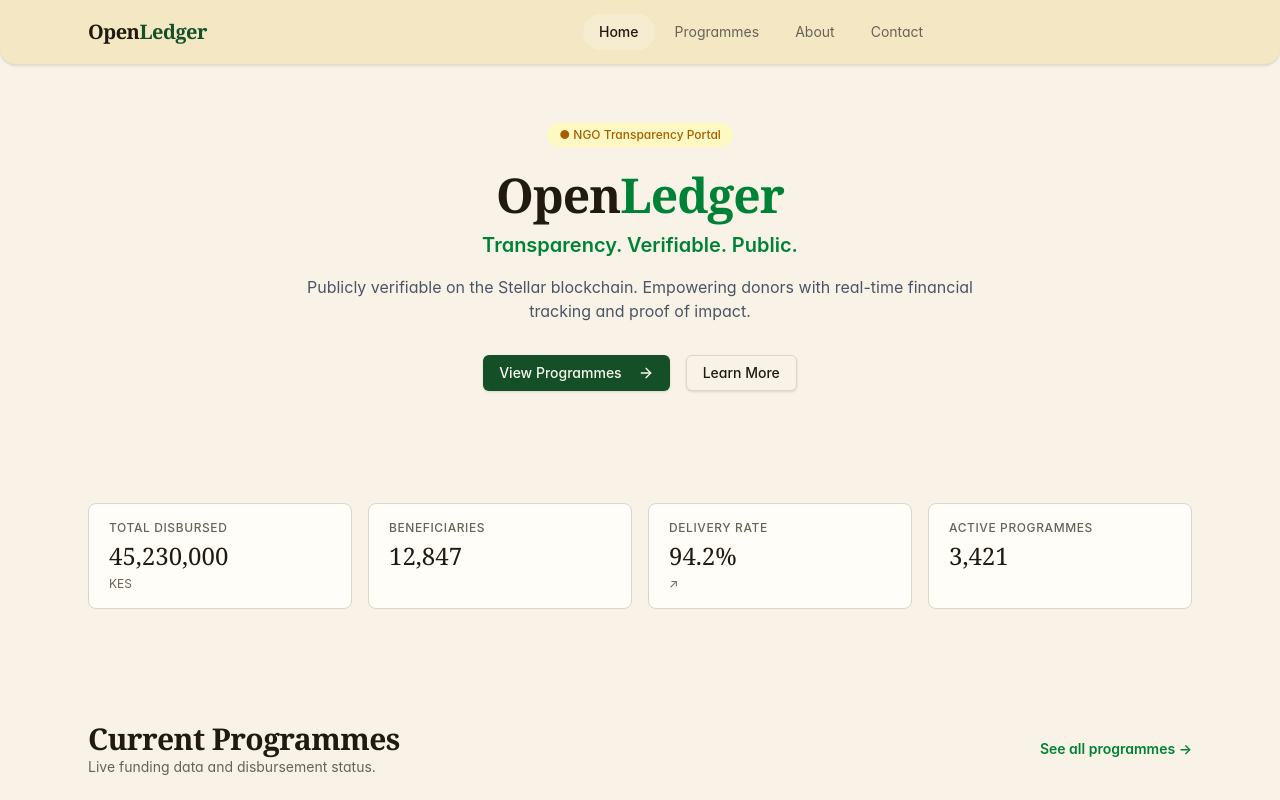
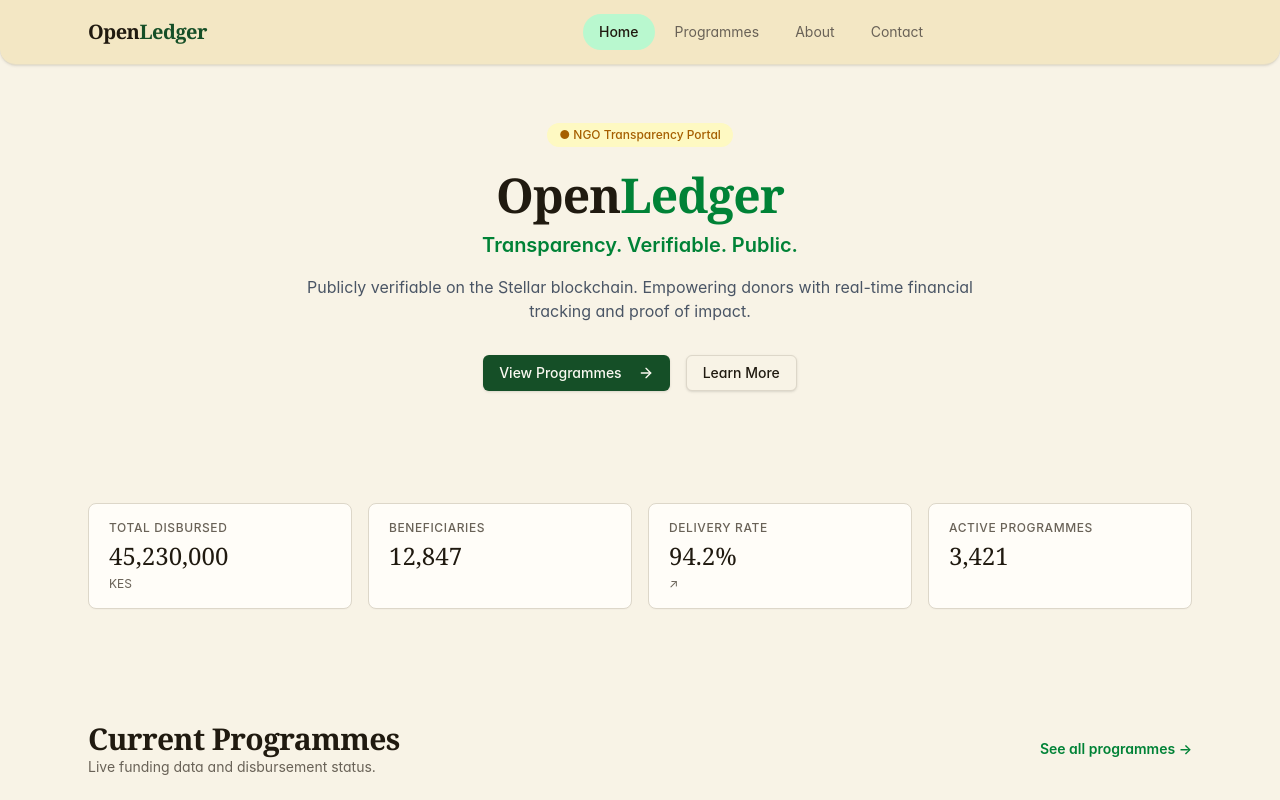
Before and after one commit to OpenLedgerCrew/openledger, a React (Vite) app in the folder frontend/: page / in a window 1280 px wide. Shown: the top 800 px of the page. Built offline with nearby package versions, Linux system fonts and the light colour scheme.

Commit message:
"fix:color changes on the header"

```diff
--- a/frontend/src/components/Header.tsx
+++ b/frontend/src/components/Header.tsx
@@ -32,8 +32,8 @@
                   // pill-like link with smooth color transition on hover and active
                   "rounded-full px-4 py-2 text-sm transition-colors duration-200",
                   isActive
-                    ? "font-medium text-foreground bg-white/20"
-                    : "text-muted-foreground hover:text-foreground hover:bg-white/10",
+                    ? "font-medium text-foreground bg-green-200"
+                    : "text-muted-foreground hover:text-foreground hover:bg-green-100 hover:text-green-800",
                 )
               }
             >
```
